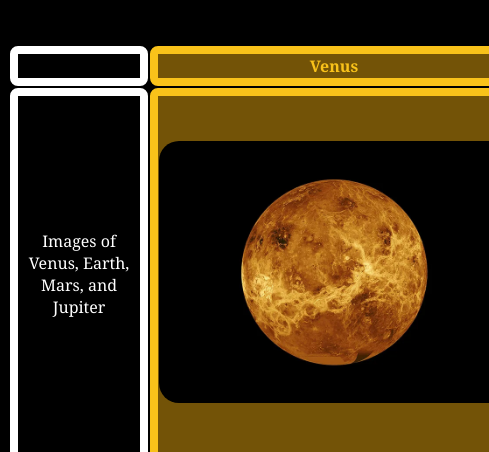
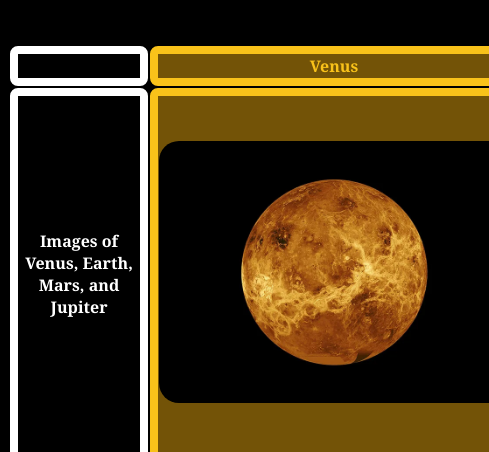
Before and after one commit to Riru312/webdev_lab7, a plain HTML site: page index.html in a window 1280 px wide. Shown: the part 146-598 px from the top of the page, 0-489 px from the left. Drawn offline with Linux system fonts and the light colour scheme.

Commit message:
fixing css code

```diff
--- a/css/style.css
+++ b/css/style.css
@@ -47,7 +47,7 @@ img {
 	color: #ffeed5;
 }
 
-.longtext{
+#longtext{
 	width: 100px;
 	height: auto;
 	font-weight: bold;
```
